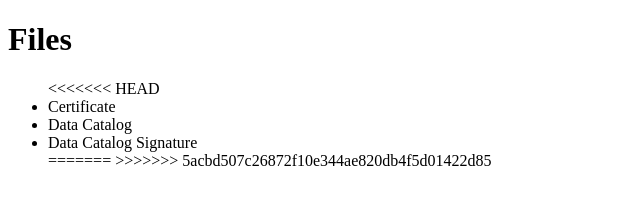
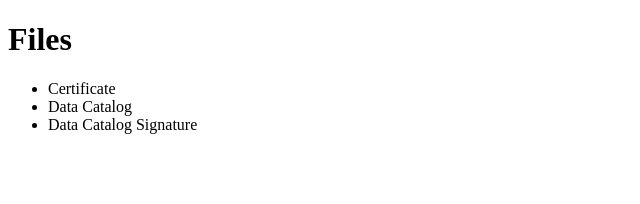
Before and after one commit to vaclavstibor/NDBI046, a plain HTML site: page docs/index.html in a window 1280 px wide. Shown: the whole page, without its empty margins (0-640 px from the left). Drawn offline with Linux system fonts and the light colour scheme.

Commit message:
minor update index.html

```diff
--- a/docs/index.html
+++ b/docs/index.html
@@ -7,12 +7,9 @@
 <body>
 <h1>Files</h1>
 <ul>
-<<<<<<< HEAD
   <li><a src="certificate.crt">Certificate </a></li>
   <li><a src="population.ttl">Data Catalog </a></li>
   <li><a src="data-catalog.sha256.sign">Data Catalog Signature </a></li>
-=======
->>>>>>> 5acbd507c26872f10e344ae820db4f5d01422d85
 </ul>
 </body>
 </html>
```
